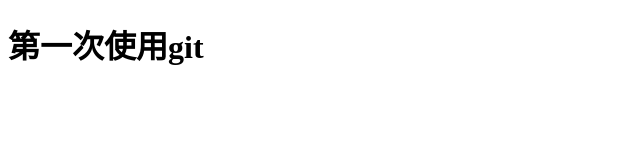
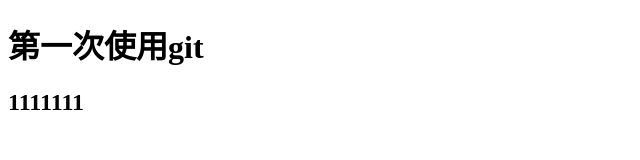
Before and after one commit to userzhaoqiao/testDemo, a plain HTML site: page index.html in a window 1280 px wide. Shown: the whole page, without its empty margins (0-640 px from the left). Drawn offline with Linux system fonts and the light colour scheme.

Commit message:
这是第二次提交

```diff
--- a/index.html
+++ b/index.html
@@ -8,5 +8,6 @@
 </head>
 <body>
     <h1>第一次使用git</h1>
+    <h2>1111111</h2>
 </body>
 </html>
```
